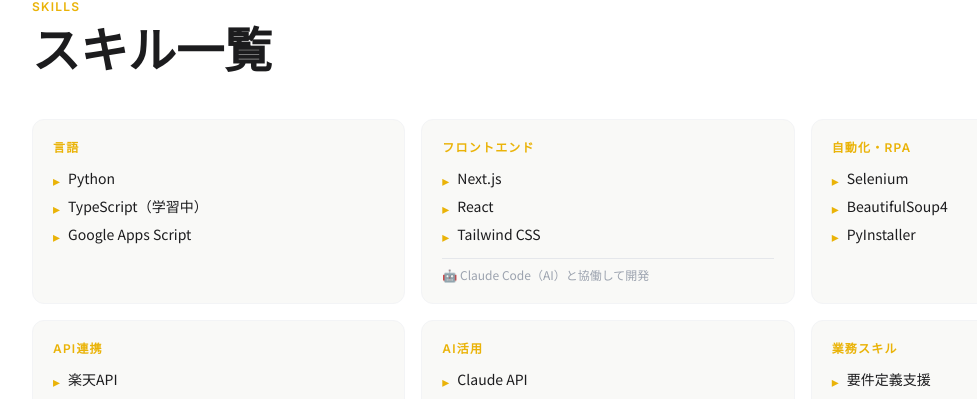
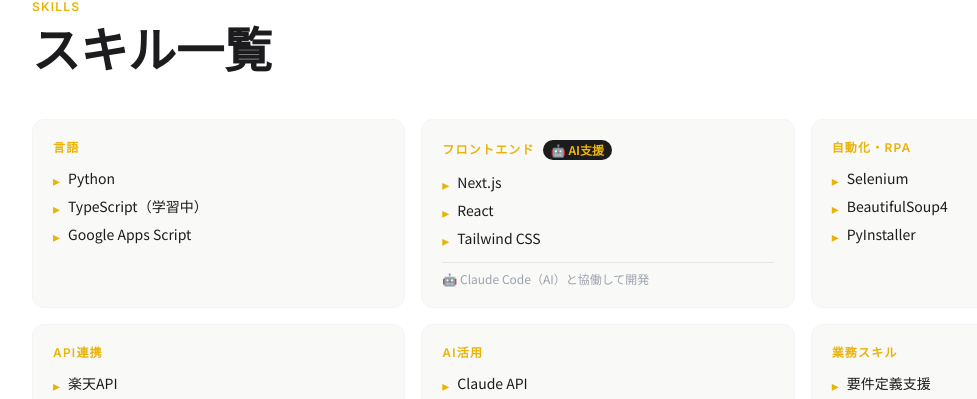
Before and after one commit to eriko-mahalo0917/eriko-furuichi-portfolio, a Next.js app: page / in a window 1280 px wide. Shown: the part 6517-6916 px from the top of the page, without its empty margins (32-1009 px from the left). Built offline with nearby package versions, Linux system fonts and the light colour scheme.

Commit message:
文言修正
Co-Authored-By: Claude Sonnet 4.6 <noreply@anthropic.com>

```diff
--- a/components/Skills.tsx
+++ b/components/Skills.tsx
@@ -11,6 +11,7 @@ type SkillCategory = {
   category: string;   // カテゴリ名
   skills: string[];   // スキルの配列
   note?: string;      // カード下部に表示する補足メモ（任意）
+  aiAssisted?: boolean; // AI支援で習得・開発した場合はtrue
 };
 
 // スキルデータを定数として定義
@@ -23,6 +24,7 @@ const SKILL_CATEGORIES: SkillCategory[] = [
     category: "フロントエンド",
     skills: ["Next.js", "React", "Tailwind CSS"],
     note: "Claude Code（AI）と協働して開発",
+    aiAssisted: true,
   },
   {
     category: "自動化・RPA",
@@ -77,10 +79,18 @@ export default function Skills() {
               // ホバー時に少し浮き上がるアニメーション
               whileHover={{ y: -4, transition: { duration: 0.2 } }}
             >
-              {/* カテゴリタイトル */}
-              <h3 className="text-yellow-primary font-en font-semibold text-xs tracking-widest uppercase mb-3">
-                {item.category}
-              </h3>
+              {/* カテゴリタイトルとAI支援バッジ */}
+              <div className="flex items-center gap-2 mb-3">
+                <h3 className="text-yellow-primary font-en font-semibold text-xs tracking-widest uppercase">
+                  {item.category}
+                </h3>
+                {/* AI支援フラグがtrueのカードだけバッジを表示 */}
+                {item.aiAssisted && (
+                  <span className="inline-flex items-center gap-1 bg-charcoal text-yellow-primary text-xs font-bold px-2 py-0.5 rounded-full">
+                    🤖 AI支援
+                  </span>
+                )}
+              </div>
 
               {/* スキルのリスト */}
               <ul className="space-y-1.5">
```
